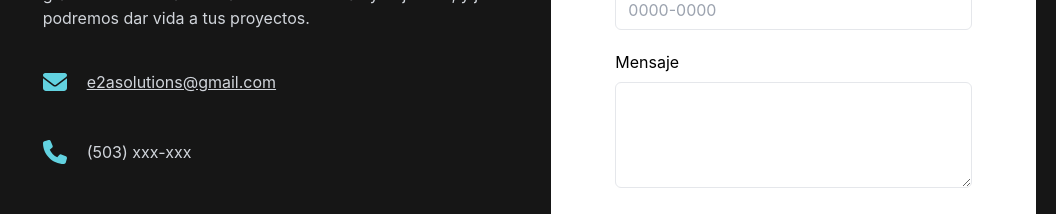
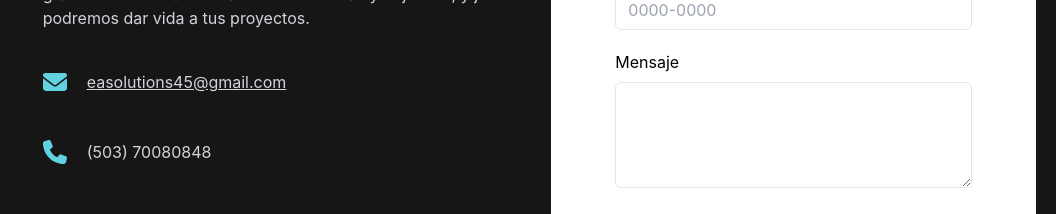
Before and after one commit to edgonzalez24/e2asolutions-landingpage, a Vue app: page / in a window 1280 px wide. Shown: the part 3076-3290 px from the top of the page, without its empty margins (224-1280 px from the left). Built offline with nearby package versions, Linux system fonts and the light colour scheme.

Commit message:
chore: Improve UI

```diff
--- a/index.html
+++ b/index.html
@@ -11,7 +11,7 @@
     <link href="https://fonts.googleapis.com/css2?family=Poppins:wght@800&display=swap" rel="stylesheet">
     <meta property="og:title" content="E2A Solutions - Transformamos tus ideas en éxito digital" />
     <meta property="og:description" content="Convertimos tus ideas en soluciones digitales innovadoras para impulsar tu éxito." />
-    <meta property="og:image" content="https://firebasestorage.googleapis.com/v0/b/boxtech-61b5b.appspot.com/o/banner.webp?alt=media&token=8878e5e1-d05d-4fff-8f10-cf809659753b" />
+    <meta property="og:image" content="/og-image.jpg" />
   </head>
   <body>
     <div id="app"></div>
--- a/src/components/ContactUs.vue
+++ b/src/components/ContactUs.vue
@@ -17,15 +17,14 @@
       <div class="mt-10">
         <div class="inline-flex items-center">
           <img src="../assets/icons/email.svg" alt="" class="h-6 w-6 mr-5">
-          <!-- <a href="mailto:boxtechc@gmail.com?Subject=Interesado%20en%20trabajar%20juntos" class="text-gray-300 underline">boxtechc@gmail.com</a> -->
-          <a href="#" class="text-gray-300 underline">e2asolutions@gmail.com</a>
+          <a href="mailto:easolutions45@gmail.com?Subject=Interesado%20en%20trabajar%20juntos" class="text-gray-300 underline">easolutions45@gmail.com</a>
         </div>
       </div>
       <div class="mt-10">
         <div class="inline-flex items-center">
           <img src="../assets/icons/phone.svg" alt="" class="h-6 w-6 mr-5">
           <div>
-            <a href="tel:xxxxxx" class="text-gray-300 block">(503) xxx-xxx</a>
+            <a href="tel:+50370080848" class="text-gray-300 block">(503) 70080848</a>
           </div>
         </div>
       </div>
--- a/src/components/Social.vue
+++ b/src/components/Social.vue
@@ -4,9 +4,9 @@
       <a class="bg_links social facebook" href="https://www.facebook.com/profile.php?id=100091637455145" target="_blank">
         <span class="icon"></span>
       </a>
-      <a class="bg_links social instagram" href="https://www.instagram.com/boxtechcompany/" target="_blank">
+      <!-- <a class="bg_links social instagram" href="https://www.instagram.com/boxtechcompany/" target="_blank">
         <span class="icon"></span>
-      </a>
+      </a> -->
       <a class="bg_links logo"></a>
     </div>
   </div>
```
Also changed, not shown: public/og-image.jpg (added).
